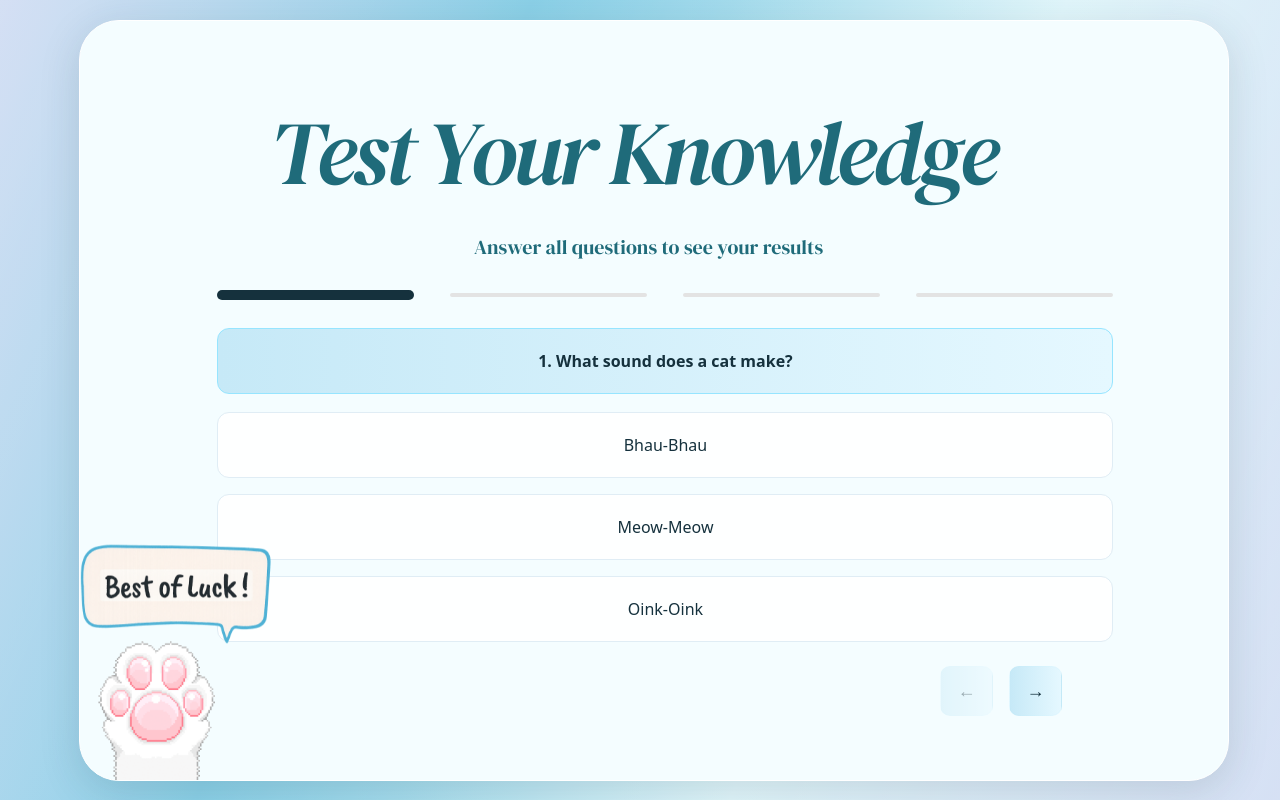
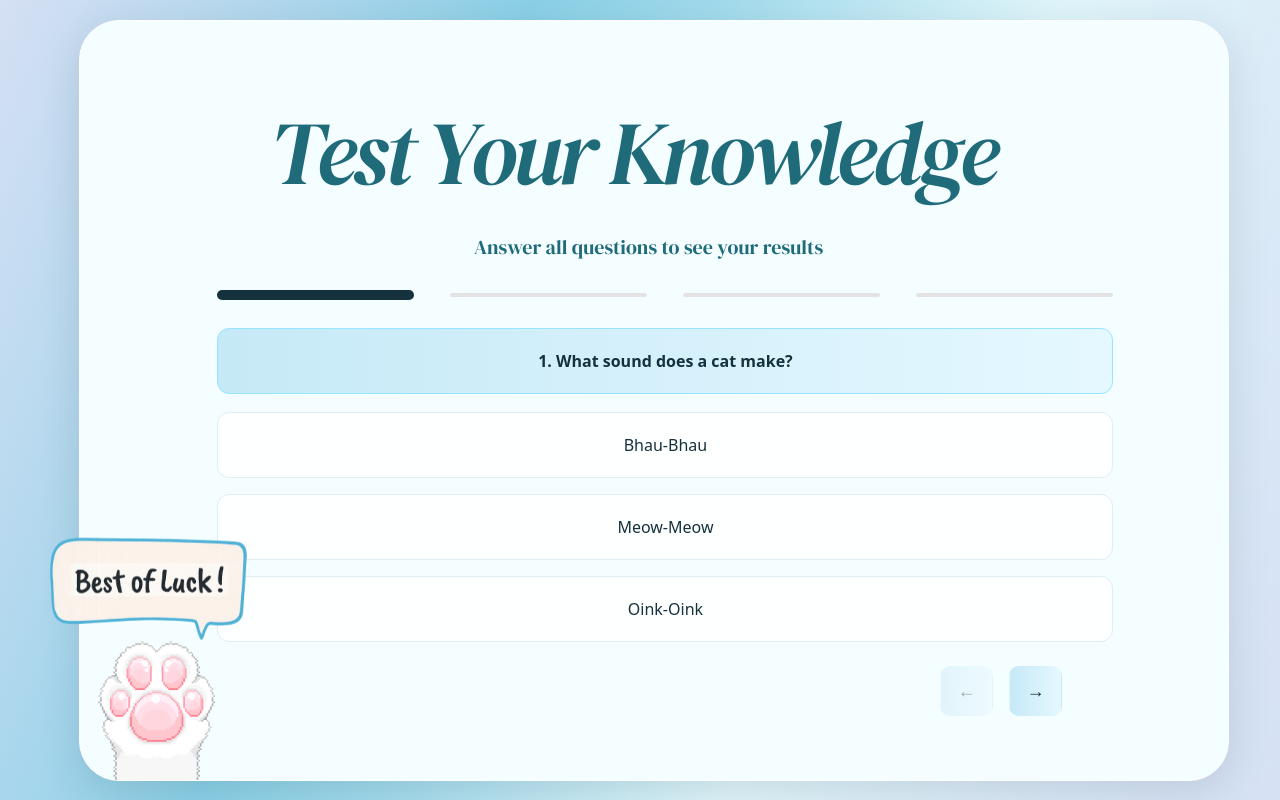
Before and after one commit to Pravee2003/figma-quiz, a React (Vite) app: page / in a window 1280 px wide. Built offline with nearby package versions, Linux system fonts and the light colour scheme.

Commit message:
Update App.tsx

```diff
--- a/src/App.tsx
+++ b/src/App.tsx
@@ -61,7 +61,7 @@ const App: React.FC = () => {
             className="absolute z-20 rounded-[40px] p-16"
             style={{ width: 1250 }}
           >
-            {/* CONTENT CARD */}
+            {/* MAIN CONTENT RECTANGLE */}
             <div
               className="relative rounded-[40px] p-16"
               style={{
@@ -79,7 +79,7 @@ const App: React.FC = () => {
                 onQuestionChange={setQuestionIndex}
               />
 
-              {/* PAW — TOUCHES LEFT & BOTTOM EDGE */}
+              {/* PAW — TOUCHES LEFT & BOTTOM */}
               {questionIndex === 0 && (
                 <img
                   src="/paw.gif"
@@ -89,24 +89,24 @@ const App: React.FC = () => {
                     left: 0,
                     bottom: 0,
                     width: 150,
-                    zIndex: 50,
+                    zIndex: 60,
                     pointerEvents: "none",
                   }}
                 />
               )}
             </div>
 
-            {/* BUBBLE — TOUCHES PAW TOP EDGE + GAP */}
+            {/* BUBBLE — STACKED ABOVE PAW */}
             {questionIndex === 0 && (
               <img
                 src="/bubble.png"
                 alt="bubble"
                 style={{
                   position: "absolute",
-                  left: 32,          // aligned visually with paw
-                  bottom: 150 + 18,  // paw height (150) + ~0.5cm gap
-                  width: 270,        // slightly bigger
-                  zIndex: 30,        // between glass & content
+                  left: 0,                // same left edge as paw
+                  bottom: 150 + 20,       // paw height (150) + 0.5cm gap (~20px)
+                  width: 280,             // slightly bigger bubble
+                  zIndex: 40,             // between glass & paw
                   pointerEvents: "none",
                   animation: "floatBubble 3s ease-in-out infinite",
                 }}
```
